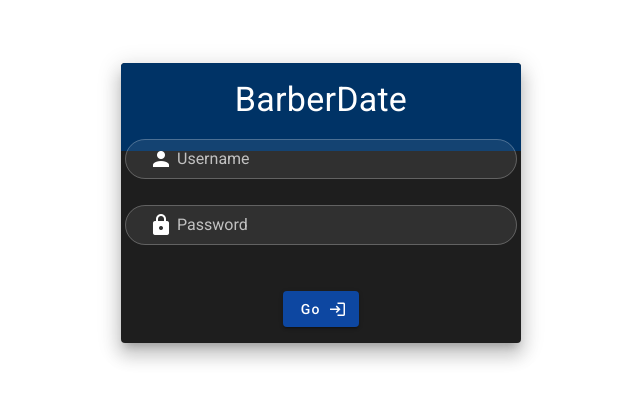
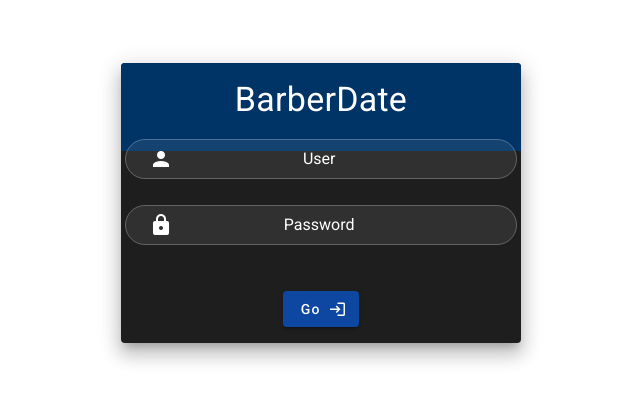
Before and after one commit to CarlosJSs/BarberDate, a Nuxt app in the folder frontend/: page / in a window 1280 px wide. Shown: the part 197-598 px from the top of the page, without its empty margins (319-959 px from the left). Built offline with nearby package versions, Linux system fonts and the light colour scheme; no server answers.

Commit message:
Ya mejor

```diff
--- a/frontend/components/loginUser.vue
+++ b/frontend/components/loginUser.vue
@@ -1,28 +1,29 @@
 <template>
-  <!-- Card principal con estilo oscuro tipo barbería -->
-  <v-card color="#1E1E1E" width="400" class="elevation-12">
+  <!-- Card principal con estilo oscuro tipo barbería, bordes redondeados -->
+  <v-card color="#1E1E1E" width="400" class="elevation-12 rounded-barber">
     <!-- Título de la tarjeta en azul oscuro, con estilo centralizado y texto en blanco -->
-    <v-card-title class="text-h4" style="background-color: #003366;">
+    <v-card-title class="text-h4 barber-title" style="background-color: #003366;">
       <p class="text-center" style="width: 100%; color: #FFF;">
         BarberDate
       </p>
     </v-card-title>
     <v-card-text>
       <v-row>
-        <!-- Campo de texto para el nombre de usuario, con ícono de usuario y borde azul oscuro -->
+        <!-- Campo de texto para el nombre de usuario, ícono solo aparece si el campo está vacío -->
         <v-text-field
           v-model="usuario"
-          label="Username"
+          label="User"
           filled
           rounded
           dense
           color="blue darken-3"
-          prepend-inner-icon="mdi-account"
+          :prepend-inner-icon="!usuario ? 'mdi-account' : ''"
           outlined
+          class="centered-label"
         />
       </v-row>
       <v-row>
-        <!-- Campo de texto para la contraseña, con ícono de candado y borde rojo oscuro -->
+        <!-- Campo de texto para la contraseña, ícono solo aparece si el campo está vacío -->
         <v-text-field
           v-model="password"
           label="Password"
@@ -30,9 +31,10 @@
           rounded
           dense
           color="red darken-3"
-          prepend-inner-icon="mdi-lock"
+          :prepend-inner-icon="!password ? 'mdi-lock' : ''"
           outlined
           type="password"
+          class="centered-label"
         />
         <!--  :rules="[emptyField, specialChars, sizePassword]"  -->
       </v-row>
@@ -95,4 +97,24 @@ export default {
 </script>
 
 <style>
+/* Borde redondeado personalizado para el v-card */
+.rounded-barber {
+  border-radius: 20px;
+}
+
+/* Tipografía para el título */
+@import url('https://fonts.googleapis.com/css2?family=Lobster&display=swap');
+.barber-title {
+  font-family: 'Lobster', cursive;
+  font-size: 1.5em;
+  text-align: center;
+}
+
+/* Centrado del label */
+.centered-label .v-label {
+  display: flex;
+  justify-content: center;
+  width: 100%;
+  color: #FFF; /* Cambia el color si necesitas */
+}
 </style>
```
